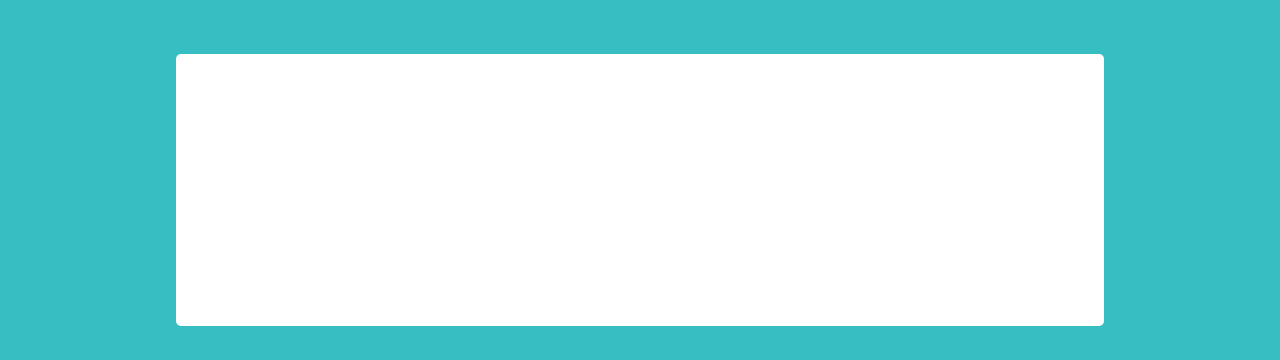
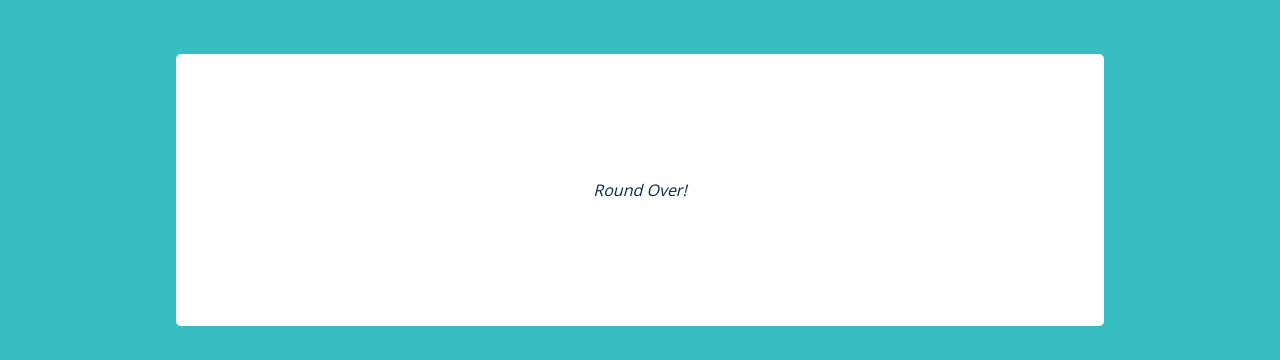
Before and after one commit to trcummings/ImageFaceoff, a React app: page / in a window 1280 px wide. Shown: the part 137-497 px from the top of the page. Built offline with nearby package versions, Linux system fonts and the light colour scheme; no server answers.

Commit message:
Add placeholder until both matchup images are loaded

```diff
--- a/src/components/MatchUp.js
+++ b/src/components/MatchUp.js
@@ -4,7 +4,7 @@
  * @version 1.0.0
  * @author [Thomsen Cummings](https://github.com/trcummings)
  */
-import React, { Fragment } from "react";
+import React, { Fragment, useState } from "react";
 import PropTypes from "prop-types";
 
 const CircleCheck = () => (
@@ -21,6 +21,15 @@ const MatchUp = ({
 }) => {
   const [entrant1, entrant2] = currentMatchup;
 
+  const [loadedImages, setImageLoaded] = useState({});
+
+  const bothImagesLoaded =
+    loadedImages[entrant1.id] && loadedImages[entrant2.id];
+
+  function setEntrantLoaded(id) {
+    setImageLoaded({ ...loadedImages, [id]: true });
+  }
+
   return (
     <div className="match-up">
       <h4>Couch Faceoff</h4>
@@ -31,20 +40,36 @@ const MatchUp = ({
             <div
               className="match-up__imageItem"
               onClick={() => pickEntrant(entrant1.id, entrant2.id)}
+              style={bothImagesLoaded ? {} : { display: "none" }}
             >
               <CircleCheck />
-              <img src={entrant1.imageUrl} />
+              <img
+                src={entrant1.imageUrl}
+                onLoad={() => setEntrantLoaded(entrant1.id)}
+              />
             </div>
             <div
               className="match-up__imageItem"
               onClick={() => pickEntrant(entrant2.id, entrant1.id)}
+              style={bothImagesLoaded ? {} : { display: "none" }}
             >
               <CircleCheck />
-              <img src={entrant2.imageUrl} />
+              <img
+                src={entrant2.imageUrl}
+                onLoad={() => setEntrantLoaded(entrant2.id)}
+              />
+            </div>
+            <div
+              className="match-up__centerText"
+              style={bothImagesLoaded ? { display: "none" } : {}}
+            >
+              <p>Loading next matchup...</p>
             </div>
           </Fragment>
         ) : (
-          <div />
+          <div className="match-up__centerText">
+            <p>Round Over!</p>
+          </div>
         )}
       </div>
       <p>{numMatchupsRemaining} matchups Remaining</p>
--- a/src/css/main.scss
+++ b/src/css/main.scss
@@ -28,6 +28,22 @@ div.match-up {
     font-weight: bolder;
     text-align: center;
     padding-bottom: 1em;
+  }
+
+  div.match-up__centerText {
+    color: $dark-blue;
+    font-style: italic;
+
+    position: relative;
+    width: 100%;
+    height: 100%;
+
+    & > p {
+      position: absolute;
+      left: 50%;
+      top: 50%;
+      transform: translate(-50%, -50%);
+    }
   }
 
   div.match-up__images {
```
